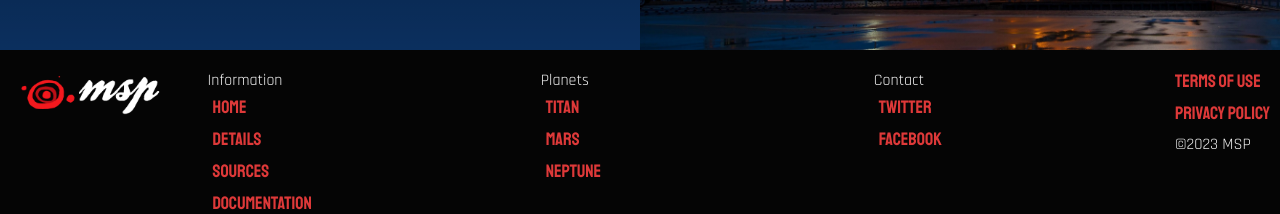
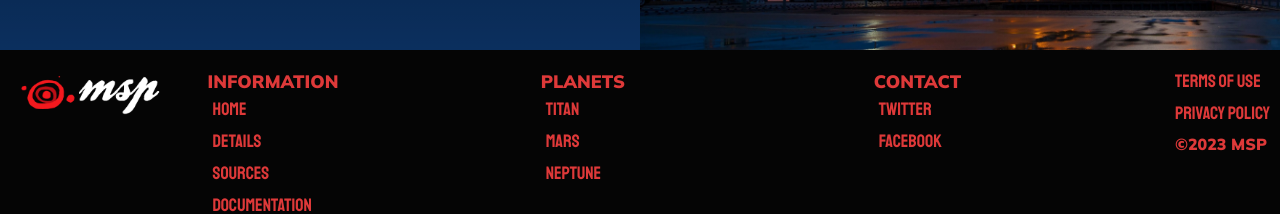
Before and after one commit to leocabbage2008/tsa-space, a React (Create React App) app: page / in a window 1280 px wide. Shown: the part 2003-2217 px from the top of the page. Built offline with nearby package versions, Linux system fonts and the light colour scheme.

Commit message:
more red

```diff
--- a/src/assets/css/Footer.css
+++ b/src/assets/css/Footer.css
@@ -55,3 +55,17 @@ footer a {
 footer li {
   width: fit-content;
 }
+
+.sitemap p {
+  font-family: 'Mulish', sans-serif;
+  color: var(--pink);
+  font-size: 18px;
+}
+
+.copyright {
+  color: var(--pink);
+}
+
+.copyright p {
+  font-family: 'Mulish', sans-serif;
+}
--- a/src/components/Footer.jsx
+++ b/src/components/Footer.jsx
@@ -16,7 +16,7 @@ export default function Footer({ currentYear }) {
       </a>
       <ul className='sitemap-container'>
         <li className='sitemap'>
-          <p>Information</p>
+          <p>INFORMATION</p>
           <ul>
             <li>
               <a href='/'>Home</a>
@@ -29,8 +29,9 @@ export default function Footer({ currentYear }) {
             </li>
             <li>
               <a
-                target = '_blank'
+                target='_blank'
                 href='https://drive.google.com/file/d/1jCtR5-p1o4F2Y_4SVklmRieCoTfL-xr8/view?usp=sharing'
+                rel='noreferrer'
               >
                 Documentation
               </a>
@@ -38,7 +39,7 @@ export default function Footer({ currentYear }) {
           </ul>
         </li>
         <li className='sitemap'>
-          <p>Planets</p>
+          <p>PLANETS</p>
           <ul>
             <li>
               <a href='/login'>Titan</a>
@@ -52,7 +53,7 @@ export default function Footer({ currentYear }) {
           </ul>
         </li>
         <li className='sitemap'>
-          <p>Contact</p>
+          <p>CONTACT</p>
           <ul>
             <li>
               <a
@@ -95,7 +96,7 @@ export default function Footer({ currentYear }) {
               Privacy Policy
             </a>
           </li>
-          <li>
+          <li className='copyright'>
             <p>©{currentYear} MSP</p>
           </li>
         </ul>
```
Lines whose indentation alone changed are shown as unchanged.
